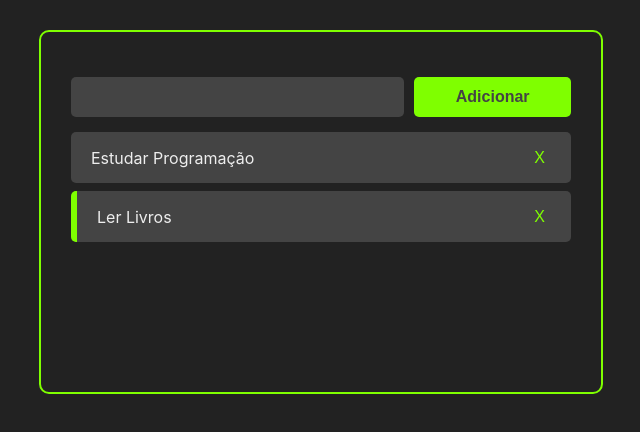
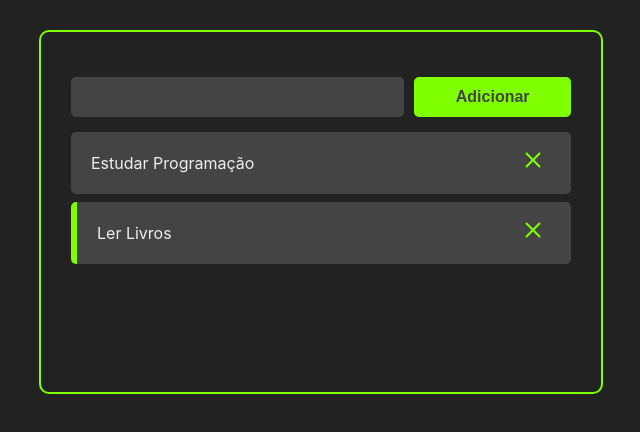
Before and after one commit to Gustavo-Ae/GODEV-2022, a React (Create React App) app in the folder Aulas_Gravadas/curso-react/: page / in a window 1280 px wide. Shown: the top 432 px of the page, without its empty margins (319-959 px from the left). Built offline with nearby package versions, Linux system fonts and the light colour scheme.

Commit message:
Adicionando icone 'X' da biblioteca React Icons

```diff
--- a/Aulas_Gravadas/curso-react/package.json
+++ b/Aulas_Gravadas/curso-react/package.json
@@ -8,6 +8,7 @@
     "@testing-library/user-event": "^13.5.0",
     "react": "^18.2.0",
     "react-dom": "^18.2.0",
+    "react-icons": "^4.4.0",
     "react-scripts": "5.0.1",
     "uuid": "^8.3.2",
     "web-vitals": "^2.1.4"
--- a/Aulas_Gravadas/curso-react/src/components/Task.css
+++ b/Aulas_Gravadas/curso-react/src/components/Task.css
@@ -16,6 +16,6 @@
 .remove-task-button{
     background-color: #444;
     border: none;
-    font-size: 16px;
+    font-size: 24px;
     color: chartreuse;
 }
--- a/Aulas_Gravadas/curso-react/src/components/Task.jsx
+++ b/Aulas_Gravadas/curso-react/src/components/Task.jsx
@@ -1,4 +1,6 @@
 import React from 'react';
+
+import {CgClose} from "react-icons/cg"
 
 import "./Task.css"
 
@@ -10,7 +12,7 @@
                     {task.title}
                 </div>
                 <div className='buttons-container'>
-                    <button className='remove-task-button' onClick={() => handleTaskDeletion(task.id)}>X</button>
+                    <button className='remove-task-button' onClick={() => handleTaskDeletion(task.id)}><CgClose/></button>
                 </div>
             </div>
     )
```
Also changed, not shown: 1 other file (tests, documents, lock files or other folders).
